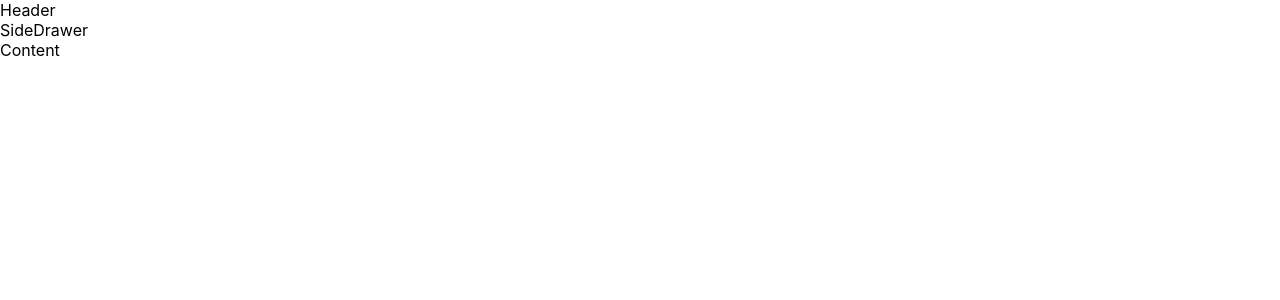
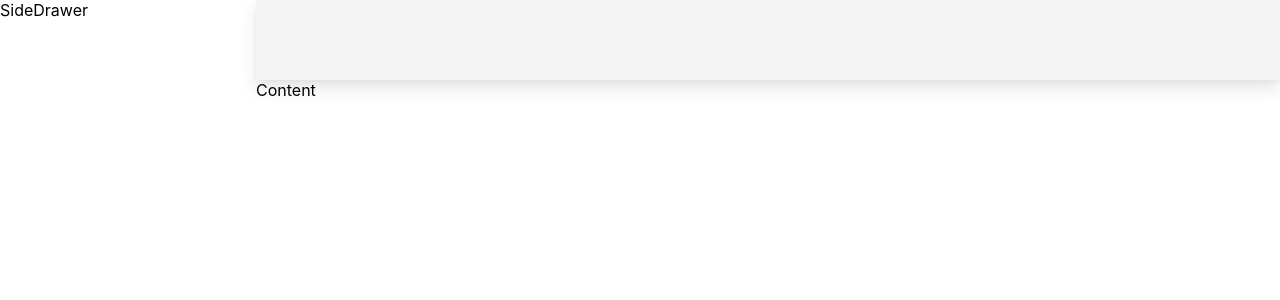
Before and after one commit to priyanshi0799/devDynamics, a React (Create React App) app: page / in a window 1280 px wide. Shown: the top 300 px of the page. Built offline with nearby package versions, Linux system fonts and the light colour scheme.

Commit message:
header created and layout fixed

```diff
--- a/src/Components/Header/Header.tsx
+++ b/src/Components/Header/Header.tsx
@@ -1,3 +1,13 @@
+import styled from 'styled-components';
+
+const HeaderWrapper = styled.div`
+    width: 100%;
+    height: 80px;
+    background-color: #f3f3f3;
+    box-shadow: 0px 2px 4px rgba(40, 41, 61, 0.04),
+        0px 8px 16px rgba(96, 97, 112, 0.16);
+`;
+
 export const Header = () => {
-    return <div>Header</div>;
+    return <HeaderWrapper />;
 };
--- a/src/Layout/Layout.tsx
+++ b/src/Layout/Layout.tsx
@@ -1,14 +1,19 @@
 import { Content } from '../Components/Content/Content';
 import { Header } from '../Components/Header/Header';
 import { SideDrawer } from '../Components/SideDrawer/SideDrawer';
-import { MainDiv } from './LayoutStyle';
+import { HeaderContentWrapper, MainDiv, ParentWrapper } from './LayoutStyle';
 
 export const Layout = () => {
     return (
         <MainDiv>
-            <Header />
-            <SideDrawer />
-            <Content />
+            <ParentWrapper>
+                <SideDrawer />
+
+                <HeaderContentWrapper>
+                    <Header />
+                    <Content />
+                </HeaderContentWrapper>
+            </ParentWrapper>
         </MainDiv>
     );
 };
--- a/src/Layout/LayoutStyle.ts
+++ b/src/Layout/LayoutStyle.ts
@@ -6,3 +6,13 @@ export const MainDiv = styled.div`
     padding: 0;
     margin: 0;
 `;
+
+export const ParentWrapper = styled.div`
+    display: grid;
+    grid-template-columns: 20% 80%;
+`;
+
+export const HeaderContentWrapper = styled.div`
+    display: flex;
+    flex-direction: column;
+`;
```
